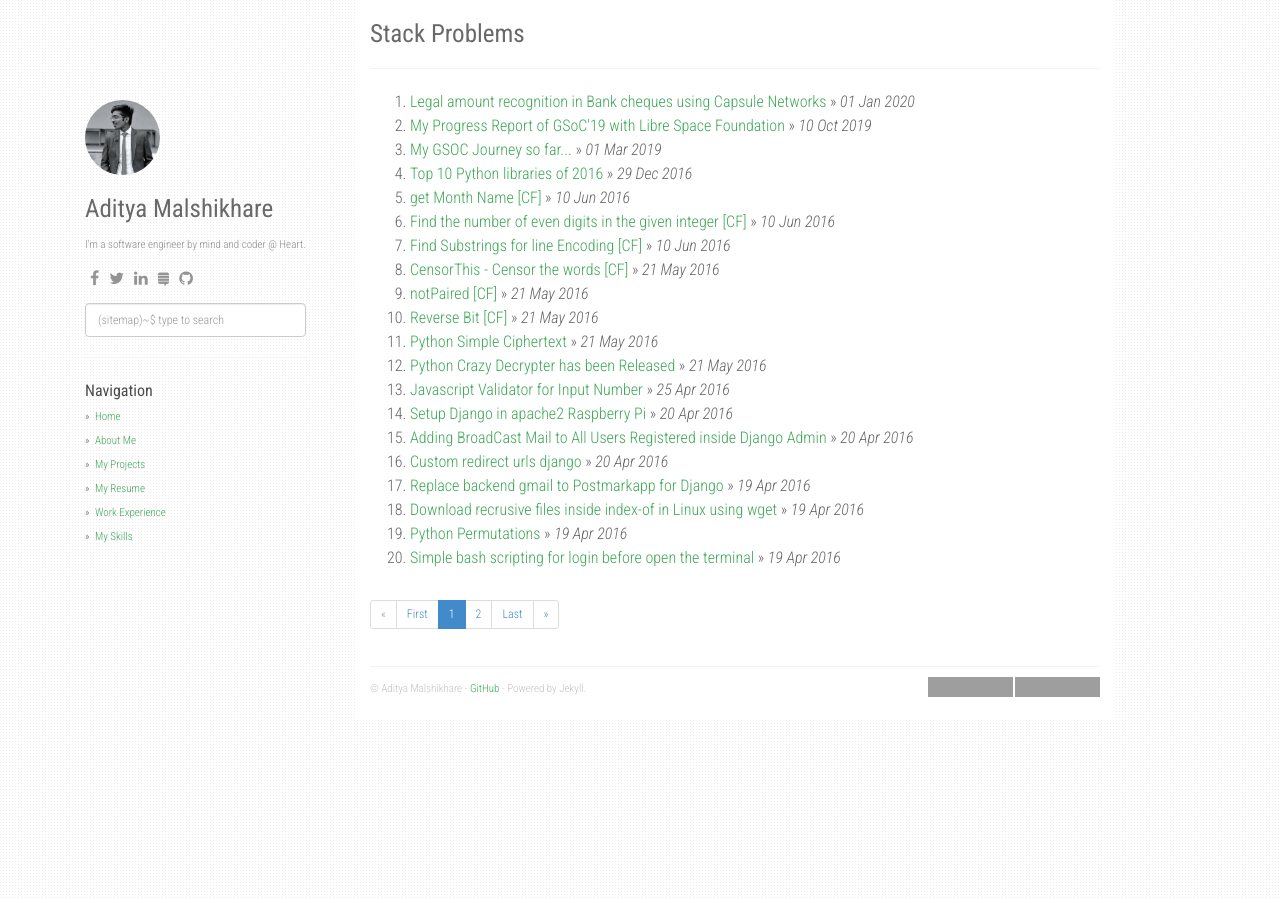
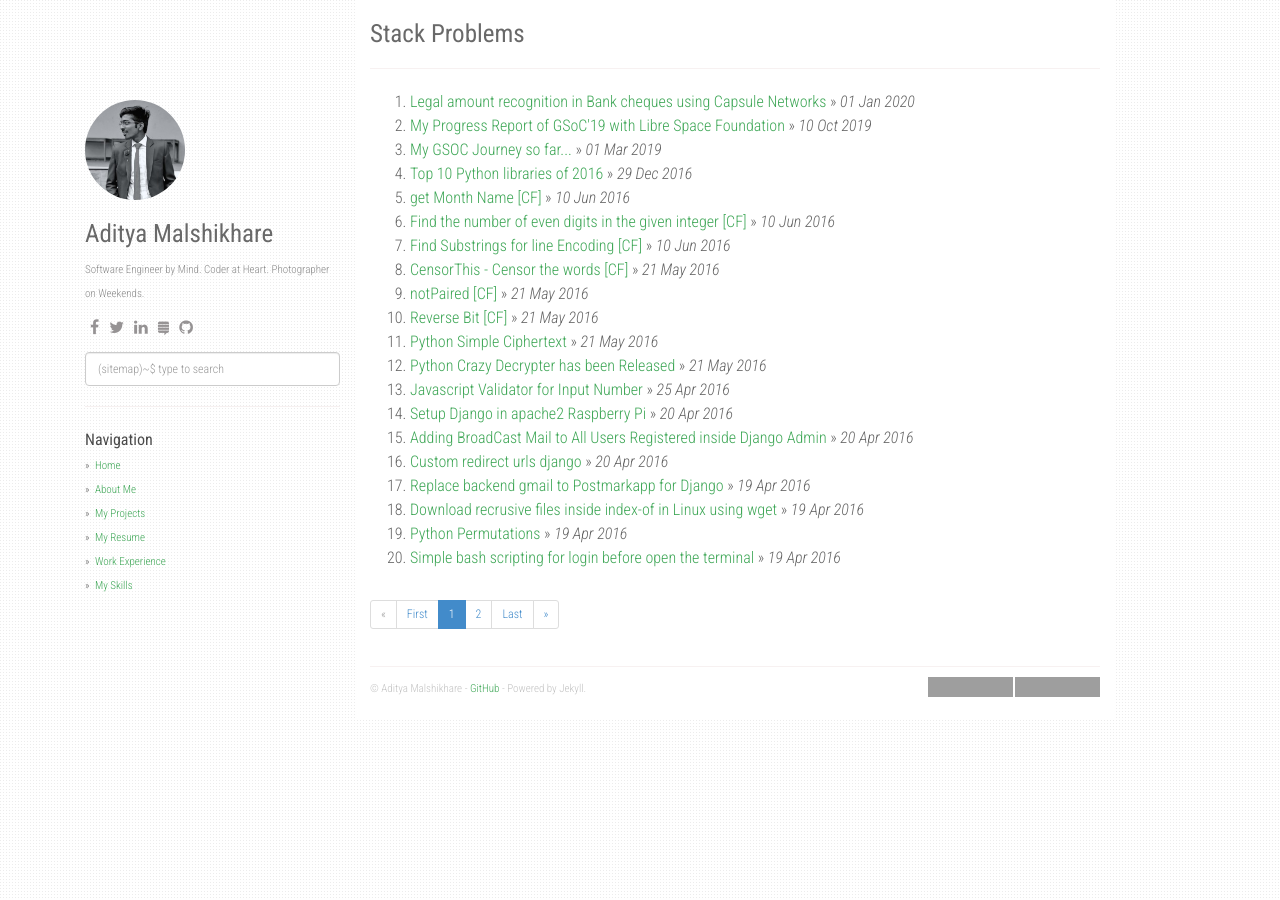
Before and after one commit to thePairedElectron/thePairedElectron.github.io, a Jekyll site: the page built from index.html, in a window 1280 px wide. Built offline with Jekyll 4.4.1, drawn with Linux system fonts in a browser that asks for light colours; nearby versions of some CDN libraries; the list of posts is cut into pages by our own code; grey boxes are pictures that could not be loaded.

Commit message:
Change in avatar dimensions

```diff
--- a/_config.yml
+++ b/_config.yml
@@ -2,7 +2,7 @@ title: Stack Problems
 description: My Personal Stack Problems
 author: Aditya Malshikhare
 github: https://github.com/thepairedelectron
-about: I'm a software engineer by mind and coder @ Heart.
+about: Software Engineer by Mind. Coder at Heart. Photographer on Weekends.
 disqus_shortname: stackproblems
 google_analytics: UA-XXXXXXXX-Y
 avatar_url: /static/img/avatar.jpg
--- a/_layouts/default.html
+++ b/_layouts/default.html
@@ -116,7 +116,7 @@ layout: compress
     <div class="container">
       <div class="col-sm-3">
         <div class="fixed-condition">
-          <a href="/"><img class="profile-avatar" src="{{ site.avatar_url }}" height="75px" width="75px" /></a>
+          <a href="/"><img class="profile-avatar" src="{{ site.avatar_url }}" height="100px" width="100px" /></a>
           <h1 class="author-name">{{ site.author }}</h1>
           {% if site.about %}
             <div class="profile-about">
```
